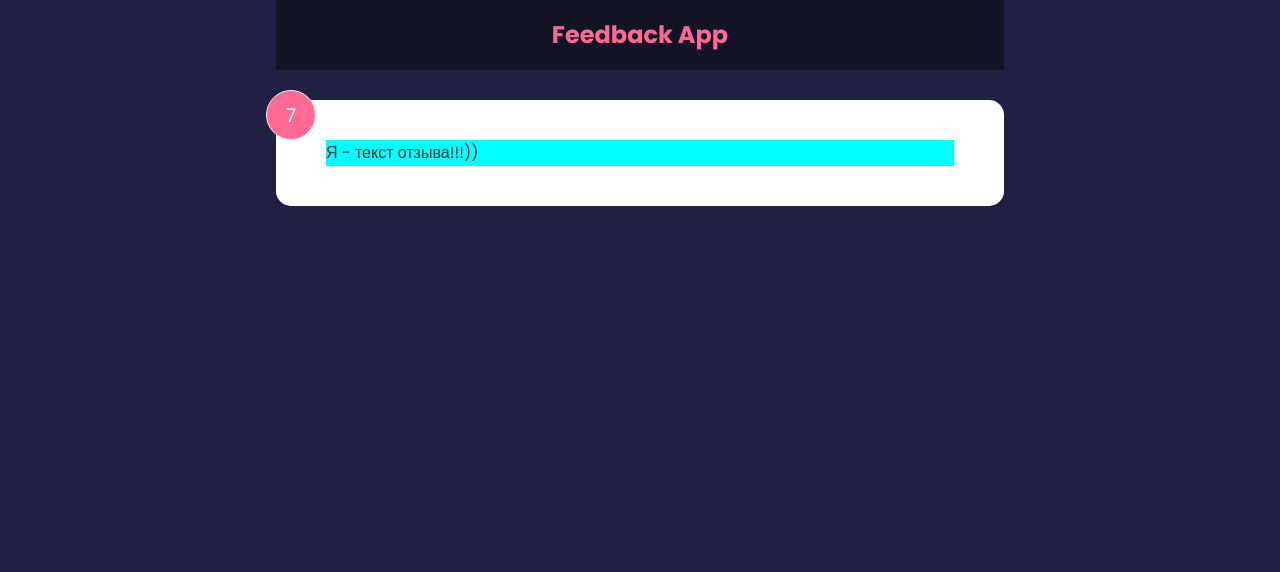
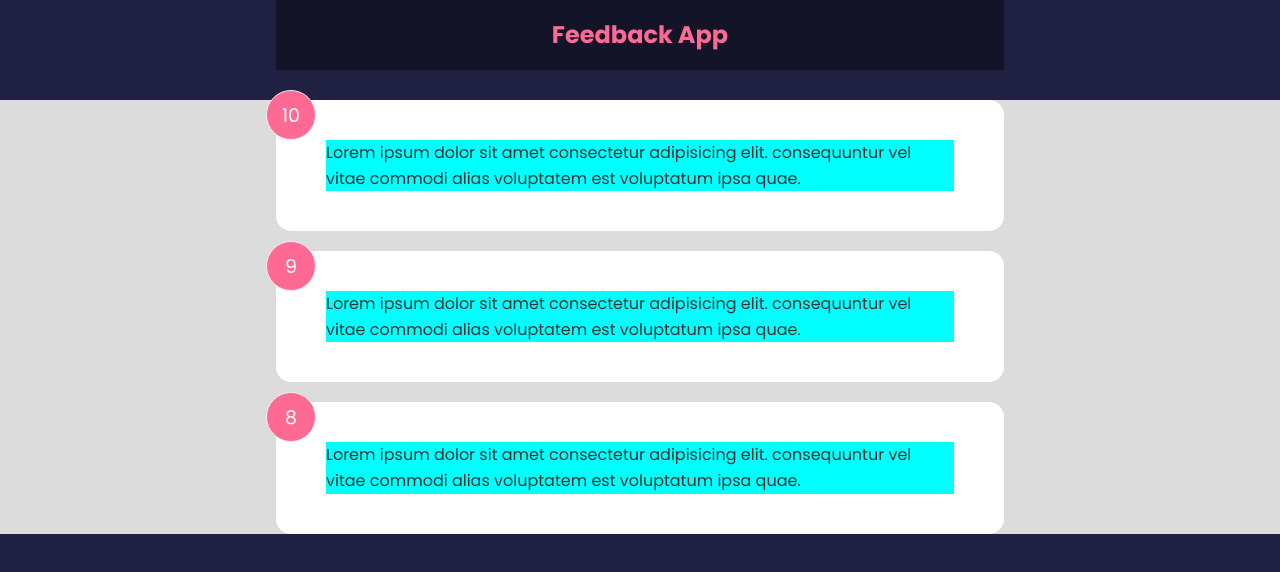
Before and after one commit to abr-ya/react-feedback, a React (Create React App) app: page / in a window 1280 px wide. Shown: the top 572 px of the page. Built offline with nearby package versions, Linux system fonts and the light colour scheme.

Commit message:
feat: Add List component

```diff
--- a/package.json
+++ b/package.json
@@ -6,6 +6,7 @@
     "@testing-library/jest-dom": "^5.16.3",
     "@testing-library/react": "^12.1.4",
     "@testing-library/user-event": "^13.5.0",
+    "prop-types": "^15.8.1",
     "react": "^17.0.2",
     "react-dom": "^17.0.2",
     "react-scripts": "5.0.0",
--- a/src/App.jsx
+++ b/src/App.jsx
@@ -1,11 +1,15 @@
+import { useState } from 'react';
 import Header from './components/Header';
-import Item from './components/Item';
+import List from './components/List';
+import FeedbackData from './data/FeedbackData';
 
 function App() {
+  const [feedback, setFeedback] = useState(FeedbackData);
+
   return (
     <div className="App">
       <Header />
-      <Item />
+      <List feedback={feedback} />
     </div>
   );
 }
--- a/src/components/Item.jsx
+++ b/src/components/Item.jsx
@@ -1,17 +1,13 @@
-import { useState } from 'react';
-import { StyledItem, BlockNum, BlockText } from './styled/Item.styled';
-import { Container } from './styled/Model.styled';
+import { BlockNum, BlockText } from './styled/Item.styled';
+import { Container, Card } from './styled/Model.styled';
 
-function Item() {
-  const [rating] = useState(7);
-  const [text] = useState('Я - текст отзыва!!!))');
-
+function Item({ rating, text }) {
   return (
     <Container>
-      <StyledItem>
+      <Card>
         <BlockNum>{rating}</BlockNum>
         <BlockText>{text}</BlockText>
-      </StyledItem>
+      </Card>
     </Container>
   );
 }
--- /dev/null
+++ b/src/components/List.jsx
@@ -0,0 +1,28 @@
+import PropTypes from 'prop-types';
+import { StyledList } from './styled/List.styled';
+import Item from './Item';
+
+function List({ feedback }) {
+  if (!feedback || feedback.length === 0) {
+    return <span>нет отзывов</span>;
+  }
+
+  return (
+    <StyledList>
+      {feedback.map((item) => <Item rating={item.rating} text={item.text} key={item.id} />)}
+    </StyledList>
+  );
+}
+
+// eslint-disable-next-line react/no-typos
+List.PropTypes = {
+  feedback: PropTypes.arrayOf(
+    PropTypes.shape({
+      id: PropTypes.number.isRequired,
+      text: PropTypes.string.isRequired,
+      rating: PropTypes.number.isRequired,
+    }),
+  ),
+};
+
+export default List;
--- a/src/components/styled/Item.styled.jsx
+++ b/src/components/styled/Item.styled.jsx
@@ -1,13 +1,4 @@
 import styled from 'styled-components/macro';
-
-export const StyledItem = styled.div`
-  background-color: #fff;
-  color: #333;
-  border-radius: 15px;
-  padding: 40px 50px;
-  margin: 20px 0;
-  position: relative;
-`;
 
 export const BlockNum = styled.div`
   background: #ff6a95;
--- /dev/null
+++ b/src/components/styled/List.styled.jsx
@@ -0,0 +1,7 @@
+import styled from 'styled-components/macro';
+
+// eslint-disable-next-line import/prefer-default-export
+export const StyledList = styled.div`
+  background-color: gainsboro;
+  margin: 20px auto;
+`;
--- a/src/components/styled/Model.styled.jsx
+++ b/src/components/styled/Model.styled.jsx
@@ -17,3 +17,12 @@ export const StyledHeader = styled.header`
   justify-content: center;
   margin-bottom: 30px;
 `;
+
+export const Card = styled.div`
+  background-color: #fff;
+  color: #333;
+  border-radius: 15px;
+  padding: 40px 50px;
+  margin: 20px 0;
+  position: relative;
+`;
--- /dev/null
+++ b/src/data/FeedbackData.js
@@ -0,0 +1,19 @@
+const FeedbackData = [
+  {
+    id: 1,
+    rating: 10,
+    text: 'Lorem ipsum dolor sit amet consectetur adipisicing elit. consequuntur vel vitae commodi alias voluptatem est voluptatum ipsa quae.',
+  },
+  {
+    id: 2,
+    rating: 9,
+    text: 'Lorem ipsum dolor sit amet consectetur adipisicing elit. consequuntur vel vitae commodi alias voluptatem est voluptatum ipsa quae.',
+  },
+  {
+    id: 3,
+    rating: 8,
+    text: 'Lorem ipsum dolor sit amet consectetur adipisicing elit. consequuntur vel vitae commodi alias voluptatem est voluptatum ipsa quae.',
+  },
+];
+
+export default FeedbackData;
```
Also changed, not shown: .eslintrc.js, 1 other file (tests, documents, lock files or other folders).
